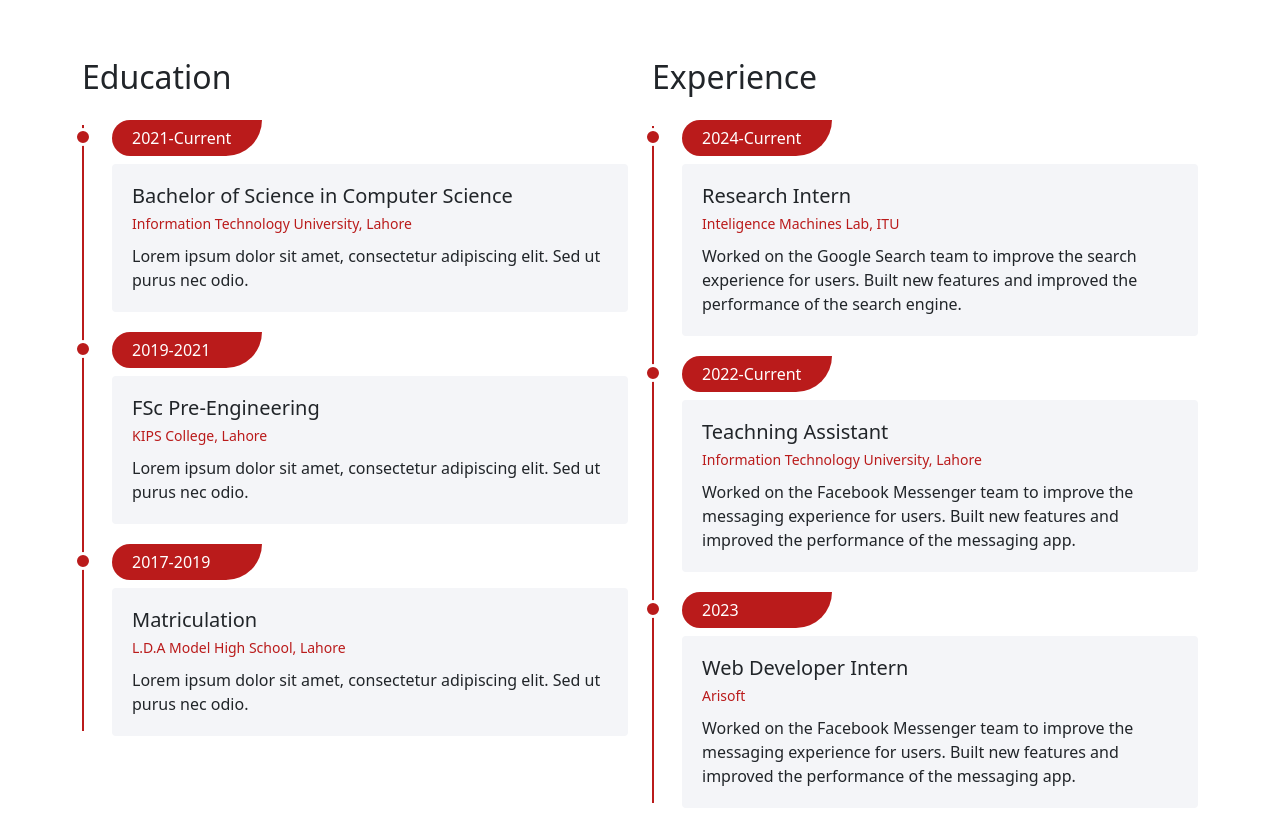
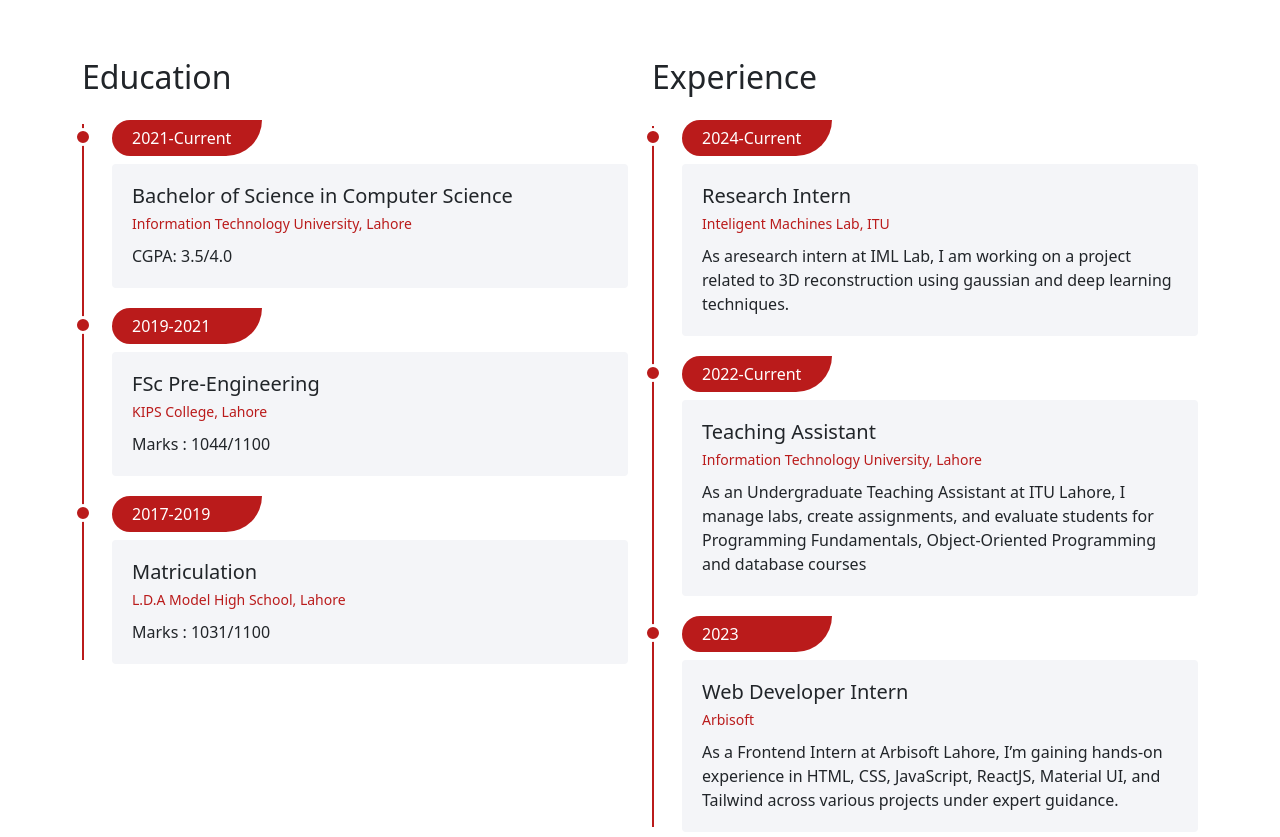
Before and after one commit to Zain-Razzaq/my-profile, a plain HTML site: page index.html in a window 1280 px wide. Shown: the part 1960-2797 px from the top of the page. Drawn offline with nearby package versions, Linux system fonts and the light colour scheme.

Commit message:
Updated data of education and experience and changed the bg image

```diff
--- a/index.html
+++ b/index.html
@@ -22,7 +22,7 @@
     <div
       class="vg-page page-home"
       id="home"
-      style="background-image: url(./img/bg_image_1.jpg)"
+      style="background-image: url(./img/bg_image.jpg)"
     >
       <!-- Navbar -->
       <div class="navbar navbar-expand-lg navbar-dark sticky" data-offset="500">
@@ -62,7 +62,7 @@
       <!-- Caption header -->
       <div class="caption-header text-center zoomInDown">
         <h5 class="fw-normal">Welcome</h5>
-        <h1 class="fw-light mb-4">I'm <b class="fg-theme" id="name1"></b></h1>
+        <h1 class="fw-light mb-4">I'm <b class="text-danger"id="name1"></b></h1>
         <div class="badge" id="role1"></div>
       </div>
       <!-- End Caption header -->
--- a/script.js
+++ b/script.js
@@ -25,24 +25,24 @@ const data = {
   experience: [
     {
       title: "Research Intern",
-      company: "Inteligence Machines Lab, ITU",
+      company: "Inteligent Machines Lab, ITU",
       year: "2024-Current",
       description:
-        "Worked on the Google Search team to improve the search experience for users. Built new features and improved the performance of the search engine.",
+        "As aresearch intern at IML Lab, I am working on a project related to 3D reconstruction using gaussian and deep learning techniques.",
     },
     {
-      title: "Teachning Assistant",
+      title: "Teaching Assistant",
       company: "Information Technology University, Lahore",
       year: "2022-Current",
       description:
-        "Worked on the Facebook Messenger team to improve the messaging experience for users. Built new features and improved the performance of the messaging app.",
+        "As an Undergraduate Teaching Assistant at ITU Lahore, I manage labs, create assignments, and evaluate students for Programming Fundamentals, Object-Oriented Programming and database courses",
     },
     {
       title: "Web Developer Intern",
-      company: "Arisoft",
+      company: "Arbisoft",
       year: "2023",
       description:
-        "Worked on the Facebook Messenger team to improve the messaging experience for users. Built new features and improved the performance of the messaging app.",
+        "As a Frontend Intern at Arbisoft Lahore, I’m gaining hands-on experience in HTML, CSS, JavaScript, ReactJS, Material UI, and Tailwind across various projects under expert guidance.",
     },
   ],
   education: [
@@ -50,22 +50,19 @@ const data = {
       degree: "Bachelor of Science in Computer Science",
       school: "Information Technology University, Lahore",
       year: "2021-Current",
-      description:
-        "Lorem ipsum dolor sit amet, consectetur adipiscing elit. Sed ut purus nec odio.",
+      grade: " CGPA: 3.5/4.0",
     },
     {
       degree: "FSc Pre-Engineering",
       school: "KIPS College, Lahore",
       year: "2019-2021",
-      description:
-        "Lorem ipsum dolor sit amet, consectetur adipiscing elit. Sed ut purus nec odio.",
+      grade: "Marks : 1044/1100",
     },
     {
       degree: "Matriculation",
       school: "L.D.A Model High School, Lahore",
       year: "2017-2019",
-      description:
-        "Lorem ipsum dolor sit amet, consectetur adipiscing elit. Sed ut purus nec odio.",
+      grade: "Marks : 1031/1100",
     },
   ],
   "web-skills": [
@@ -204,7 +201,7 @@ data["ml-skills"].forEach((skill) => {
   const skillDiv = document.createElement("div");
   skillDiv.classList.add("progress-wrapper");
   skillDiv.innerHTML = `<span class="caption">${skill.name}</span>
-    <div class="progress">
+        <div class="progress">
     <div class="progress-bar bg-danger" role="progressbar" style="width: ${skill.level}%" aria-valuenow="${skill.level}" aria-valuemin="0" aria-valuemax="100">
     ${skill.level}%
     </div>
@@ -223,7 +220,7 @@ data["education"].forEach((edu) => {
     <div class="details">
     <h5>${edu.degree}</h5>
     <small>${edu.school}</small>
-    <p>${edu.description}</p>
+    <p>${edu.grade}</p>
     </div>
     </li>`;
   education.appendChild(eduDiv);
```
Also changed, not shown: img/bg_image.jpg (added), img/bg_image_1.jpg (deleted).
